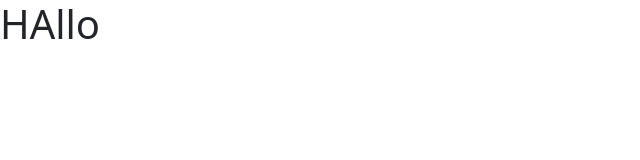
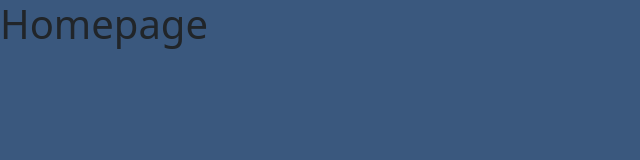
Before and after one commit to QVerbeek/QVerbeek.github.io, a plain HTML site: page index.html in a window 1280 px wide. Shown: the whole page, without its empty margins (0-640 px from the left). Drawn offline with nearby package versions, Linux system fonts and the light colour scheme.

Commit message:
css added

```diff
--- /dev/null
+++ b/css/style.css
@@ -0,0 +1,3 @@
+body{
+    background-color: #3a587e;
+}
--- a/index.html
+++ b/index.html
@@ -11,11 +11,13 @@
   <link href="https://cdn.jsdelivr.net/npm/bootstrap@5.3.1/dist/css/bootstrap.min.css" rel="stylesheet"
     integrity="sha384-iYQeCzEYFbKjA/T2uDLTpkwGzCiq6soy8tYaI1GyVh/UjpbCx/TYkiZhlZB6+fzT" crossorigin="anonymous">
 
+    <link rel="stylesheet" href="css/style.css">
+
 </head>
 
 <body>
   <header>
-    <h1>HAllo</h1>
+    <h1>Homepage</h1>
   </header>
   <main>
 
```
